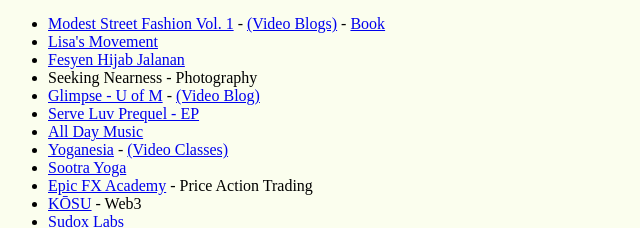
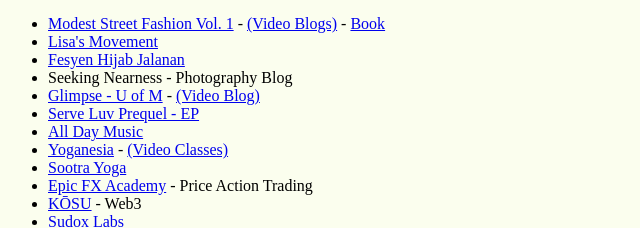
Before and after one commit to hues4x/CV, a plain HTML site: page index.html in a window 1280 px wide. Shown: the part 277-505 px from the top of the page, 0-640 px from the left. Drawn offline with Linux system fonts and the light colour scheme.

Commit message:
Updated Description

```diff
--- a/index.html
+++ b/index.html
@@ -25,7 +25,7 @@
         href="https://shop.cooperhewitt.org/products/modest-street-fashion" target="_blank">Book</a> </li>
     <li><a href="https://www.abebooks.com/9786020257778/Lisa%60s-Movement-Indonesian-Edition-Namuri-6020257770/plp" target="_blank">Lisa's Movement</a> </li>
     <li> <a href="https://www.karangkrafmall.com/variasi-fesyen-hijab-jalanan" target="_blank">Fesyen Hijab Jalanan</a> </li>
-    <li>Seeking Nearness - Photography</li>
+    <li>Seeking Nearness - Photography Blog</li>
     <li><a href="https://news.umich.edu/u-m-s-understanding-race-project-examines-issues-at-heart-of-the-human-experience-advances-national-conversation-on-race/" target="_blank">Glimpse - U of M</a> - <a
         href="https://www.youtube.com/watch?v=33QI4d3MnEc" target="_blank">(Video Blog)</a>
     </li>
```
